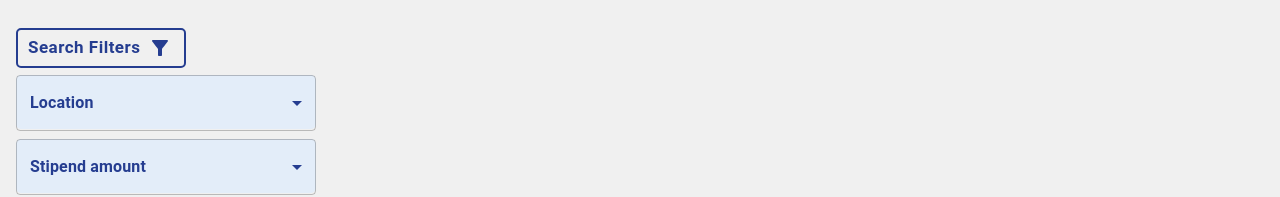
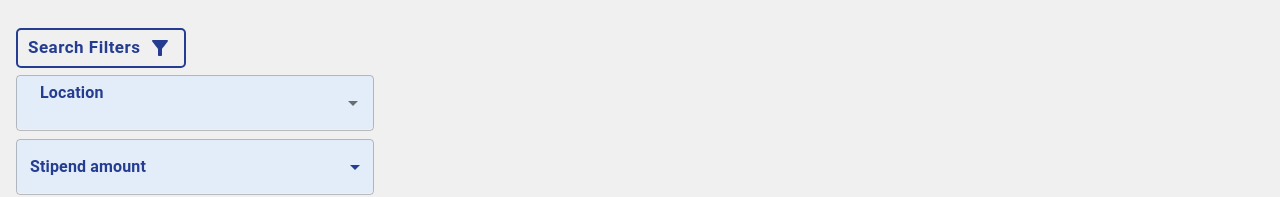
Before and after one commit to Mohamedkaif10/collab, a React (Vite) app: page /jobs in a window 1280 px wide. Shown: the part 214-411 px from the top of the page. Built offline with nearby package versions, Linux system fonts and the light colour scheme; no server answers.

Commit message:
added the searchbar

```diff
--- a/src/pages/Landing_page.jsx
+++ b/src/pages/Landing_page.jsx
@@ -1,11 +1,12 @@
 import { useEffect, useState } from 'react';
 import axios from 'axios';
-import { Button,Box,Select,MenuItem, FormControl,InputLabel,Pagination,Container,styled,Typography} from '@mui/material';
+import { Button,Box,Select,MenuItem, FormControl,InputLabel,Pagination,Container,styled,Typography,TextField} from '@mui/material';
 import "../styles/landing_page.css"
 import BookmarkAddIcon from '@mui/icons-material/BookmarkAdd';
 import BookmarkAddedIcon from '@mui/icons-material/BookmarkAdded';
 import { useBookmarks } from "../Context/bookmarkContext"
 import FilterAltIcon from '@mui/icons-material/FilterAlt';
+import { Autocomplete } from '@mui/material';
 
 const Filter_Button = styled(Button)`
     height: 53.25px;
@@ -44,7 +45,7 @@ const Heading_Box = styled(Box)`
 const Form_Elements = styled(FormControl)`
     margin-bottom: 10px;
     height:54px;
-    width: 300px;
+    width: 28vw;
     background-color:#E3EDF9;
     color:#253D90;
     border-radius: 5px;
@@ -178,39 +179,29 @@ const LandingPage = () => {
       <FilterAltIcon sx={{ color:'#253D90'}}/>
     </Button_Box>
     <Form_Elements fullWidth>
-    <InputLabel id="location" sx={{ color:'#253D90', fontWeight:"bold", }}>Location</InputLabel>
-    <Select
-      labelId="location-label"
-      id="location-select"
-      value={filters.location}
-      label="Location"
-      onChange={(e) => handleFilterChange('location', e.target.value)}
-      sx={{ color:'#253D90',fontWeight:"bold",'& .MuiSelect-icon': { color: '#253D90' }}}
-    >
-      <MenuItem id="job-menuitem" value={'Telangana'}>Telangana</MenuItem>
-      <MenuItem id="job-menuitem" value={'Maharashtra'}>Maharashtra</MenuItem>
-      <MenuItem id="job-menuitem" value={'Uttarakhand'}>Uttarakhand</MenuItem>
-      <MenuItem id="job-menuitem" value={'Punjab'}>Punjab</MenuItem>
-      <MenuItem id="job-menuitem" value={'Odisha'}>Odisha</MenuItem>
-      <MenuItem id="job-menuitem" value={'Karnataka'}>Karnataka</MenuItem>
-      <MenuItem id="job-menuitem" value={'Gujarat'}>Gujarat</MenuItem>
-      <MenuItem id="job-menuitem" value={'Andhra Pradesh'}>Andhra Pradesh</MenuItem>
-      <MenuItem id="job-menuitem" value={'West Bengal'}>West Bengal</MenuItem>
-      <MenuItem id="job-menuitem" value={'Kerala'}>Kerala</MenuItem>
-      <MenuItem id="job-menuitem" value={'More..'}>More..</MenuItem>
-
-    </Select>
-    </Form_Elements>
+  <Autocomplete
+    id="location-select"
+    value={filters.location}
+    options={['Telangana', 'Maharashtra', 'Uttarakhand', 'Punjab', 'Odisha', 'Karnataka', 'Gujarat', 'Andhra Pradesh', 'West Bengal', 'Kerala', 'More..']}
+    onChange={(event, newValue) => handleFilterChange('location', newValue)}
+    renderInput={(params) => (
+      <div>
+        <InputLabel htmlFor="location" sx={{ color:'#253D90', fontWeight:"bold", position: 'absolute', top: '-10px', left: '10px' }}>Location</InputLabel>
+        <TextField {...params} label=" " id="location" sx={{ color:'#253D90', fontWeight:"bold" }} />
+      </div>
+    )}
+  />
+</Form_Elements>
 
     <Form_Elements fullWidth>
-    <InputLabel id="stipend" sx={{ color:'#253D90', fontWeight:"bold", }}>Stipend amount</InputLabel>
+    <InputLabel id="stipend" sx={{ color:'#253D90', fontWeight:"bold" }}>Stipend amount</InputLabel>
     <Select
       labelId="stipend-label"
       id="stipend-select"
       value={filters.stipend_amount}
       label="Stipend Amount"
       onChange={(e) => handleFilterChange('stipend_amount', e.target.value)}
-      sx={{ color:'#253D90', fontWeight:"bold", '& .MuiSelect-icon': { color: '#253D90' }}}
+      sx={{ color:'#253D90', fontWeight:"bold", '& .MuiSelect-icon': { color: '#253D90' } }}
     >
       <MenuItem id="job-menuitem" value={'19999'}>Up to ₹19,999</MenuItem>
       <MenuItem id="job-menuitem" value={'20000-29999'}>₹20,000 to ₹29,999</MenuItem>
```
